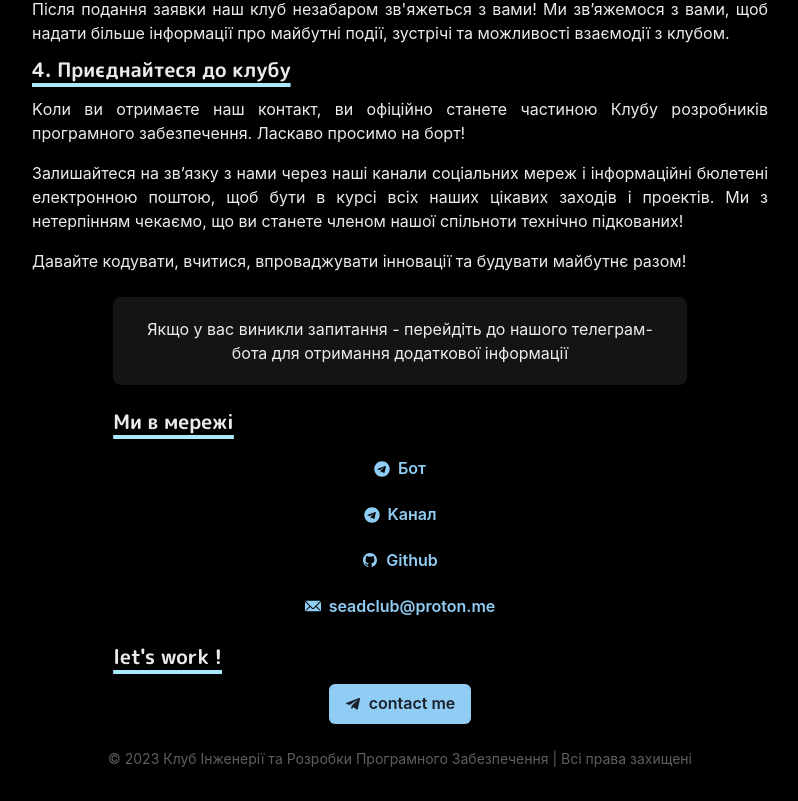
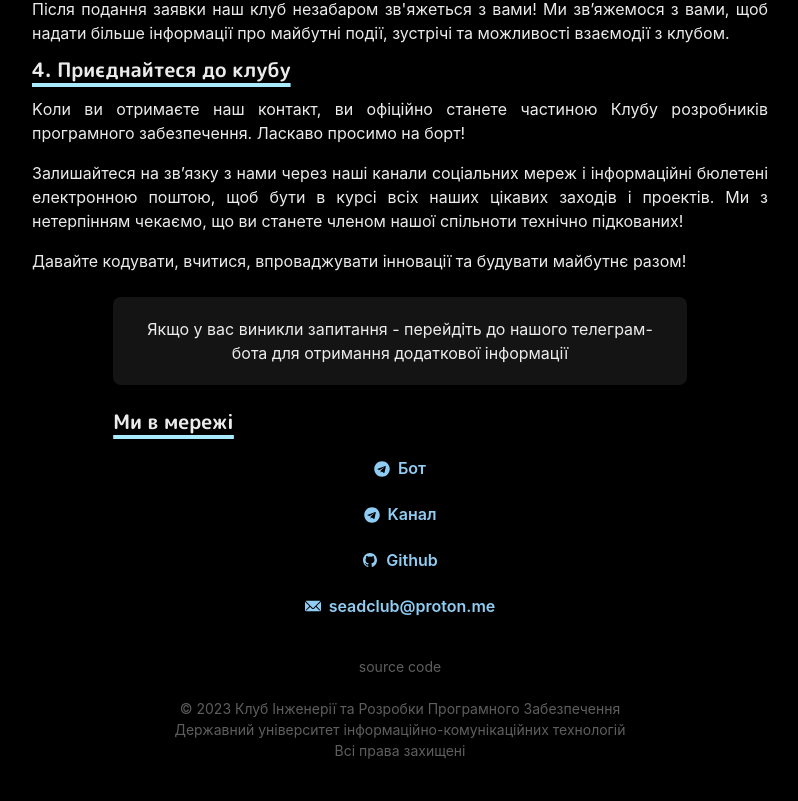
Before and after one commit to seadclub/seadclub.online.js, a Next.js app: page / in a window 1280 px wide. Shown: the part 1849-2650 px from the top of the page, without its empty margins (240-1038 px from the left). Built offline with nearby package versions, Linux system fonts and the light colour scheme.

Commit message:
feat: footer improved

```diff
--- a/components/footer.js
+++ b/components/footer.js
@@ -1,11 +1,20 @@
-import { Box } from '@chakra-ui/react'
+import { Box } from "@chakra-ui/react";
 
 const Footer = () => {
   return (
     <Box align="center" opacity={0.4} fontSize="sm">
-      &copy; {new Date().getFullYear()} Клуб Інженерії та Розробки Програмного Забезпечення | Bсі права захищені
+      <a href="https://github.com/kenjitheman/sead.club">
+        <p>
+          source code
+        </p>
+      </a>
+      <br />
+      &copy; {new Date().getFullYear()}{" "}
+      Клуб Інженерії та Розробки Програмного Забезпечення
+      <p>Державний університет інформаційно-комунікаційних технологій</p>
+      <p>Bсі права захищені</p>
     </Box>
-  )
-}
+  );
+};
 
-export default Footer
+export default Footer;
--- a/pages/index.js
+++ b/pages/index.js
@@ -14,7 +14,7 @@ import { EmailIcon } from "@chakra-ui/icons";
 import Paragraph from "../components/paragraph";
 import Layout from "../components/layouts/article";
 import Section from "../components/section";
-import { IoLogoGithub, IoLogoTwitter } from "react-icons/io5";
+import { IoLogoGithub } from "react-icons/io5";
 import { FaTelegram, FaTelegramPlane } from "react-icons/fa";
 import Image from "next/image";
 
@@ -225,7 +225,8 @@ const Home = () => (
         bg={useColorModeValue("whiteAlpha.500", "whiteAlpha.200")}
         css={{ backdropFilter: "blur(10px)" }}
       >
-        Якщо у вас виникли запитання - перейдіть до нашого телеграм-бота для отримання додаткової інформації
+        Якщо у вас виникли запитання - перейдіть до нашого телеграм-бота для
+        отримання додаткової інформації
       </Box>
 
       <Section delay={0.3}>
@@ -234,7 +235,7 @@ const Home = () => (
         </Heading>
         <List style={{ textAlign: "center" }}>
           <ListItem style={{ paddingBottom: "1%" }}>
-            <Link href="https://github.com/kenjitheman" target="_blank">
+            <Link href="https://t.me/seadclub_bot" target="_blank">
               <Button
                 variant="ghost"
                 colorScheme="blue"
@@ -245,7 +246,7 @@ const Home = () => (
             </Link>
           </ListItem>
           <ListItem style={{ paddingBottom: "1%" }}>
-            <Link href="https://t.me/kenjitheman" target="_blank">
+            <Link href="https://t.me/seadclub" target="_blank">
               <Button
                 variant="ghost"
                 colorScheme="blue"
@@ -280,24 +281,6 @@ const Home = () => (
             </Link>
           </ListItem>
         </List>
-
-        <Heading as="h3" variant="section-title">
-          <p>
-            let&apos;s work !
-          </p>
-        </Heading>
-
-        <Box align="center" my={4}>
-          <Button
-            as={NextLink}
-            href="https://t.me/kenjitheman"
-            scroll={false}
-            leftIcon={<FaTelegramPlane />}
-            colorScheme="blue"
-          >
-            contact me
-          </Button>
-        </Box>
       </Section>
     </Container>
   </Layout>
```
